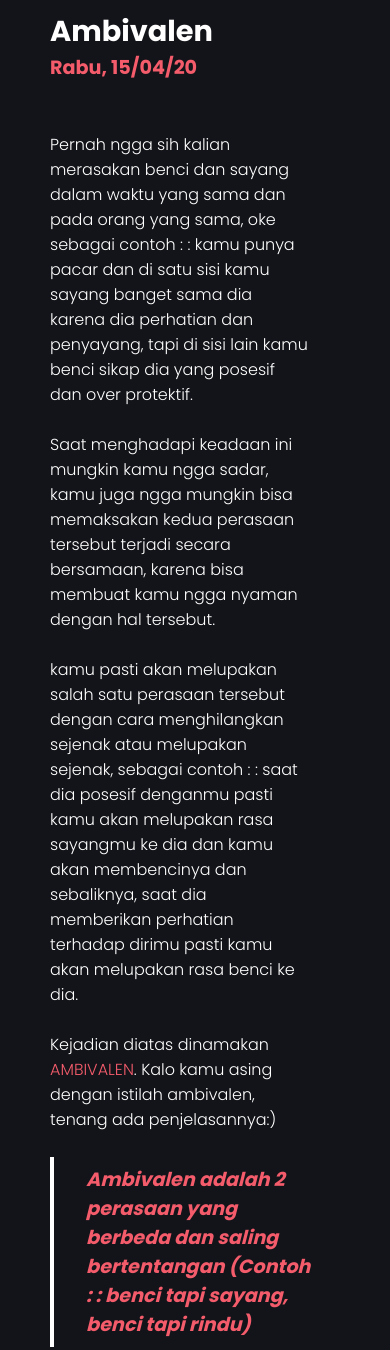
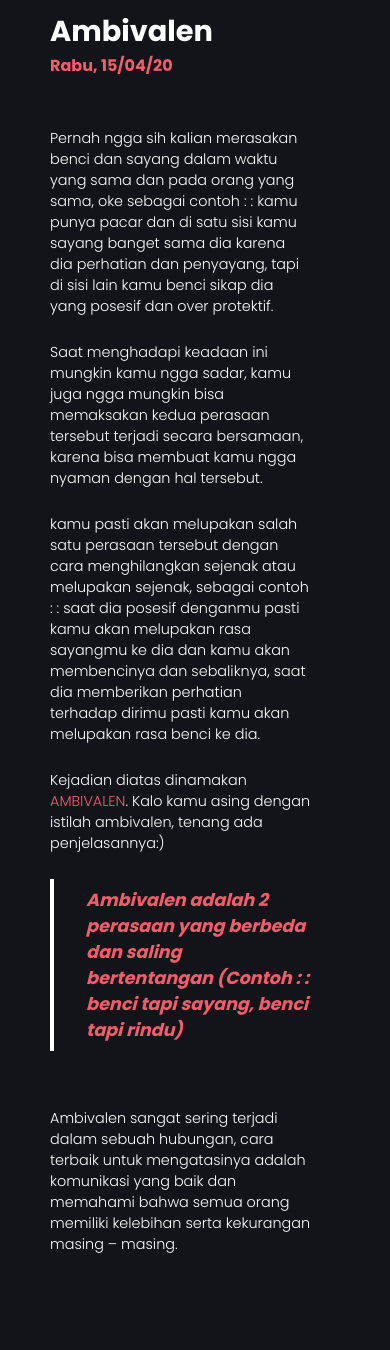
Before and after one commit to HanifMukkorrobin/HanifMukkorrobin.github.io, a plain HTML site: page article/ambivalen.html in a window 390 px wide. Shown: the part 140-1490 px from the top of the page. Drawn offline with Linux system fonts and the light colour scheme.

Commit message:
bug fixing

```diff
--- a/article/css/ambivalen.css
+++ b/article/css/ambivalen.css
@@ -171,13 +171,13 @@ header #toggle::after {
         font-size: 1.8em;
     }
     .banner h6 {
-        font-size: 1.2em;
+        font-size: 1em;
     }
     .banner .content p, .banner .content a {
-        font-size: 1em;
+        font-size: 0.9em;
     }
     .banner .content blockquote {
-        font-size: 1.2em;
+        font-size: 1.1em;
     }
     .banner.active {
         transform: translateX(-250px);
```
